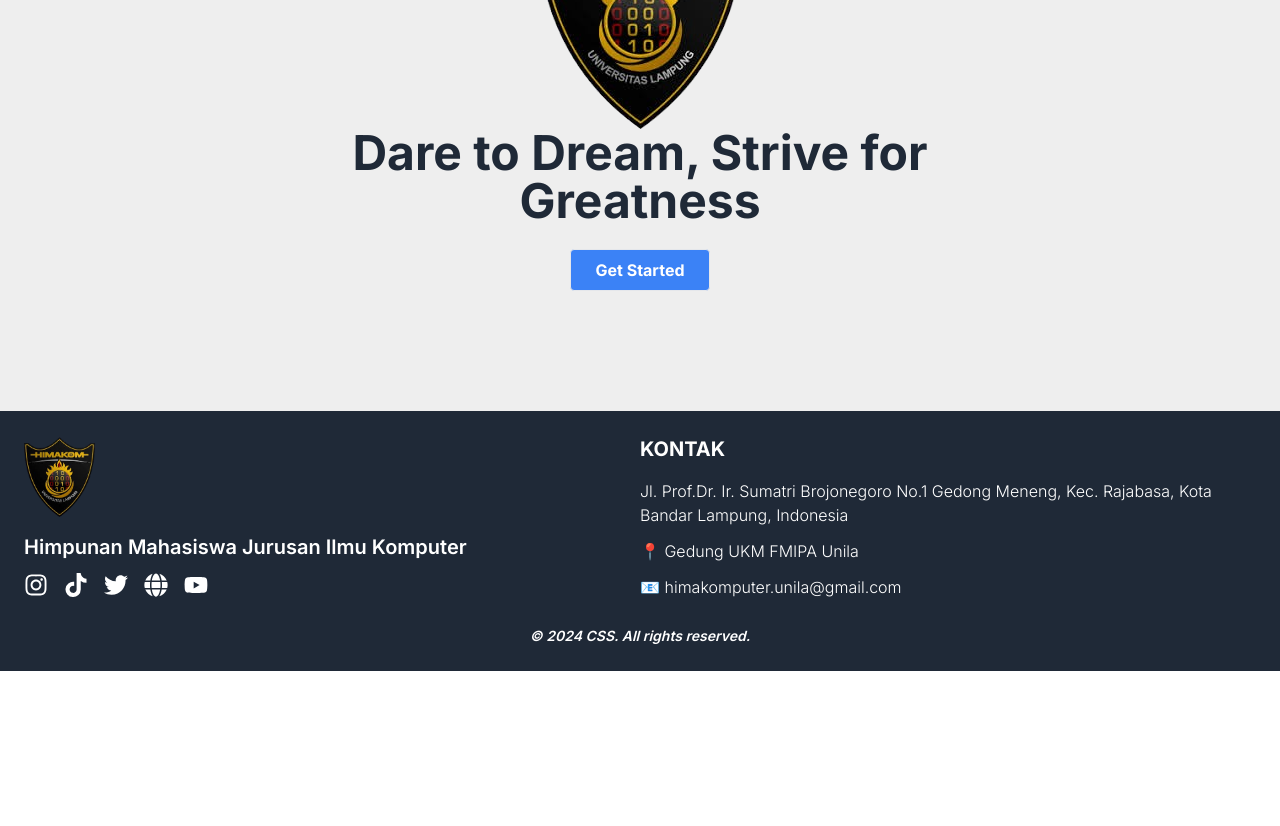
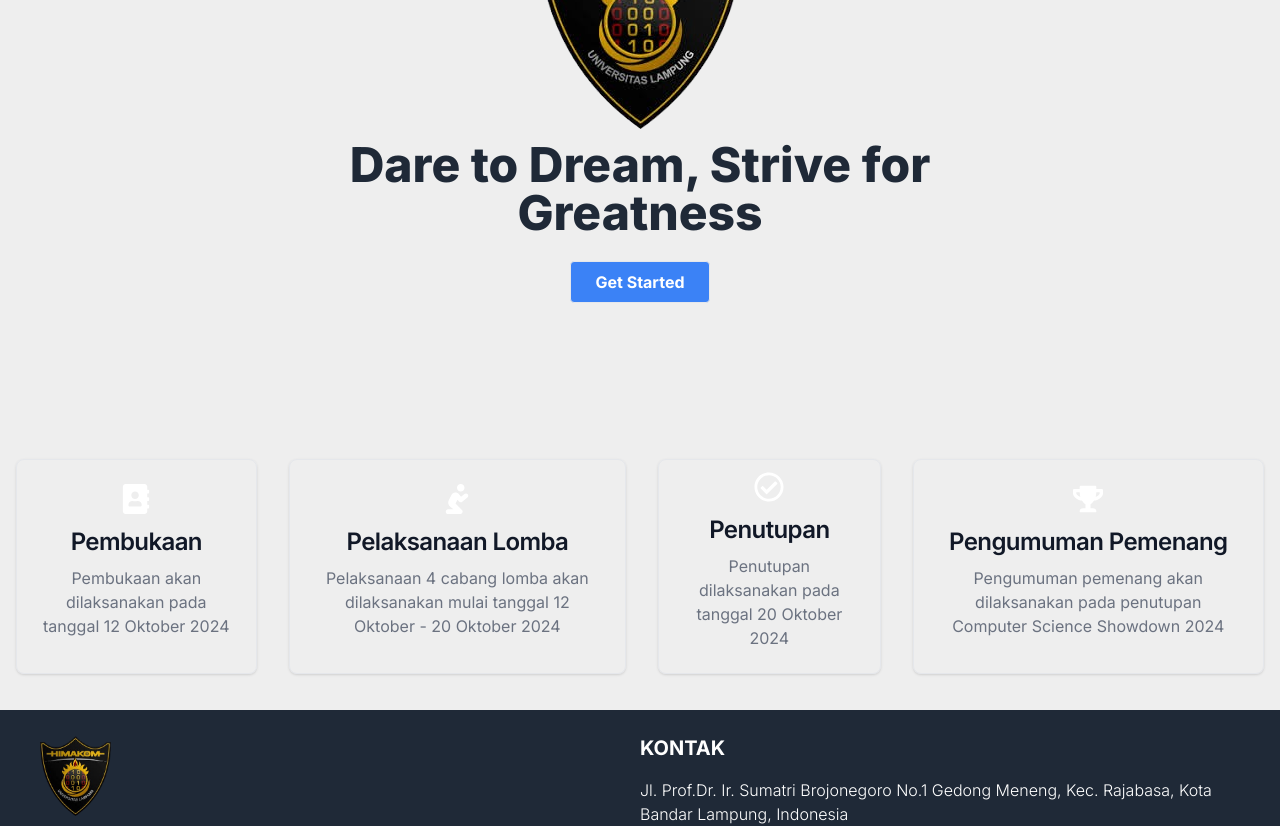
Before and after one commit to jhonvnbb/next-js-web, a Next.js app: page / in a window 1280 px wide. Shown: the part 320-1146 px from the top of the page. Before the commit the page ends 991 px from the top, so only its background shows below. Built offline with nearby package versions, Linux system fonts and the light colour scheme.

Commit message:
create jadwal,footer

```diff
--- a/app/components/Banner/index.tsx
+++ b/app/components/Banner/index.tsx
@@ -12,8 +12,8 @@ const BannerSection = () => {
             className="max-w-full h-auto"
           />
         </div>
-        <div className="w-full md:w-1/2 text-center">
-          <h1 className="text-4xl md:text-5xl font-bold text-gray-800">
+        <div className="w-full md:w-1/2 text-center mt-3">
+          <h1 className="text-4xl md:text-5xl font-extrabold text-gray-800">
             Dare to Dream, Strive for Greatness
           </h1>
           <div className="mt-6">
--- a/app/components/Footer/index.tsx
+++ b/app/components/Footer/index.tsx
@@ -1,3 +1,4 @@
+import Link from "next/link";
 import React from "react";
 import {
   FaInstagram,
@@ -10,7 +11,7 @@ import {
 const FooterSection = () => {
   return (
     <footer className="bg-gray-800 p-6 text-white">
-      <div className="container mx-auto flex flex-col lg:flex-row justify-between items-center space-y-8 lg:space-y-0 lg:space-x-8">
+      <div className="container mx-auto px-4 flex flex-col lg:flex-row justify-between items-center space-y-8 lg:space-y-0 lg:space-x-8">
         <div className="flex flex-col items-center lg:items-start">
           <img src="/himakom.png" alt="Logo 1" className="h-20 mb-4" />
           <div className="text-center lg:text-left">
@@ -18,21 +19,21 @@ const FooterSection = () => {
               Himpunan Mahasiswa Jurusan Ilmu Komputer
             </h4>
             <div className="flex justify-center lg:justify-start space-x-4 mt-3">
-              <a href="https://www.instagram.com" className="text-2xl">
+              <Link href="https://www.instagram.com" className="text-2xl">
                 <FaInstagram />
-              </a>
-              <a href="https://www.tiktok.com" className="text-2xl">
+              </Link>
+              <Link href="https://www.tiktok.com" className="text-2xl">
                 <FaTiktok />
-              </a>
-              <a href="https://www.twitter.com" className="text-2xl">
+              </Link>
+              <Link href="https://www.twitter.com" className="text-2xl">
                 <FaTwitter />
-              </a>
-              <a href="https://www.example.com" className="text-2xl">
+              </Link>
+              <Link href="https://www.example.com" className="text-2xl">
                 <FaGlobe />
-              </a>
-              <a href="https://www.youtube.com" className="text-2xl">
+              </Link>
+              <Link href="https://www.youtube.com" className="text-2xl">
                 <FaYoutube />
-              </a>
+              </Link>
             </div>
           </div>
         </div>
--- /dev/null
+++ b/app/components/Jadwal/index.tsx
@@ -0,0 +1,64 @@
+import React from "react";
+import {
+  FaAddressBook,
+  FaPray,
+  FaRegCheckCircle,
+  FaTrophy,
+} from "react-icons/fa";
+
+const JadwalSection = () => {
+  return (
+    <section className="py-7 bg-[#eee]">
+      <div className="flex md:flex-row flex-col justify-center items-center">
+        <div className="flex flex-col items-center justify-center max-w-sm md:mx-4 my-2 p-6 border rounded-lg shadow dark:bg-gray-800 dark:border-gray-700 text-center h-[215px]">
+          <i className="flex items-center justify-center mb-3 text-white text-3xl">
+            <FaAddressBook />
+          </i>
+          <h5 className="mb-2 text-2xl font-semibold tracking-tight text-gray-900 dark:text-white">
+            Pembukaan
+          </h5>
+          <p className="mb-3 font-normal text-gray-500 dark:text-gray-400">
+            Pembukaan akan dilaksanakan pada tanggal 12 Oktober 2024
+          </p>
+        </div>
+        <div className="flex flex-col items-center justify-center max-w-sm md:mx-4 my-2 p-6 border rounded-lg shadow dark:bg-gray-800 dark:border-gray-700 text-center h-[215px]">
+          <i className="flex items-center justify-center mb-3 text-white text-3xl">
+            <FaPray />
+          </i>
+          <h5 className="mb-2 text-2xl font-semibold tracking-tight text-gray-900 dark:text-white">
+            Pelaksanaan Lomba
+          </h5>
+          <p className="mb-3 font-normal text-gray-500 dark:text-gray-400">
+            Pelaksanaan 4 cabang lomba akan dilaksanakan mulai tanggal 12
+            Oktober - 20 Oktober 2024
+          </p>
+        </div>
+        <div className="flex flex-col items-center justify-center max-w-sm md:mx-4 my-2 p-6 border rounded-lg shadow dark:bg-gray-800 dark:border-gray-700 text-center h-[215px]">
+          <i className="flex items-center justify-center mb-3 text-white text-3xl">
+            <FaRegCheckCircle />
+          </i>
+          <h5 className="mb-2 text-2xl font-semibold tracking-tight text-gray-900 dark:text-white">
+            Penutupan
+          </h5>
+          <p className="mb-3 font-normal text-gray-500 dark:text-gray-400">
+            Penutupan dilaksanakan pada tanggal 20 Oktober 2024
+          </p>
+        </div>
+        <div className="flex flex-col items-center justify-center max-w-sm md:mx-4 my-2 p-6 border rounded-lg shadow dark:bg-gray-800 dark:border-gray-700 text-center h-[215px]">
+          <i className="flex items-center justify-center mb-3 text-white text-3xl">
+            <FaTrophy />
+          </i>
+          <h5 className="mb-2 text-2xl font-semibold tracking-tight text-gray-900 dark:text-white">
+            Pengumuman Pemenang
+          </h5>
+          <p className="mb-3 font-normal text-gray-500 dark:text-gray-400">
+            Pengumuman pemenang akan dilaksanakan pada penutupan Computer
+            Science Showdown 2024
+          </p>
+        </div>
+      </div>
+    </section>
+  );
+};
+
+export default JadwalSection;
--- a/app/page.tsx
+++ b/app/page.tsx
@@ -1,5 +1,6 @@
 import BannerSection from "./components/Banner";
 import FooterSection from "./components/Footer";
+import JadwalSection from "./components/Jadwal";
 import NavigationBar from "./components/Navbar";
 
 export default function Home() {
@@ -7,6 +8,7 @@ export default function Home() {
     <>
       <NavigationBar />
       <BannerSection />
+      <JadwalSection />
       <FooterSection />
     </>
   );
```
